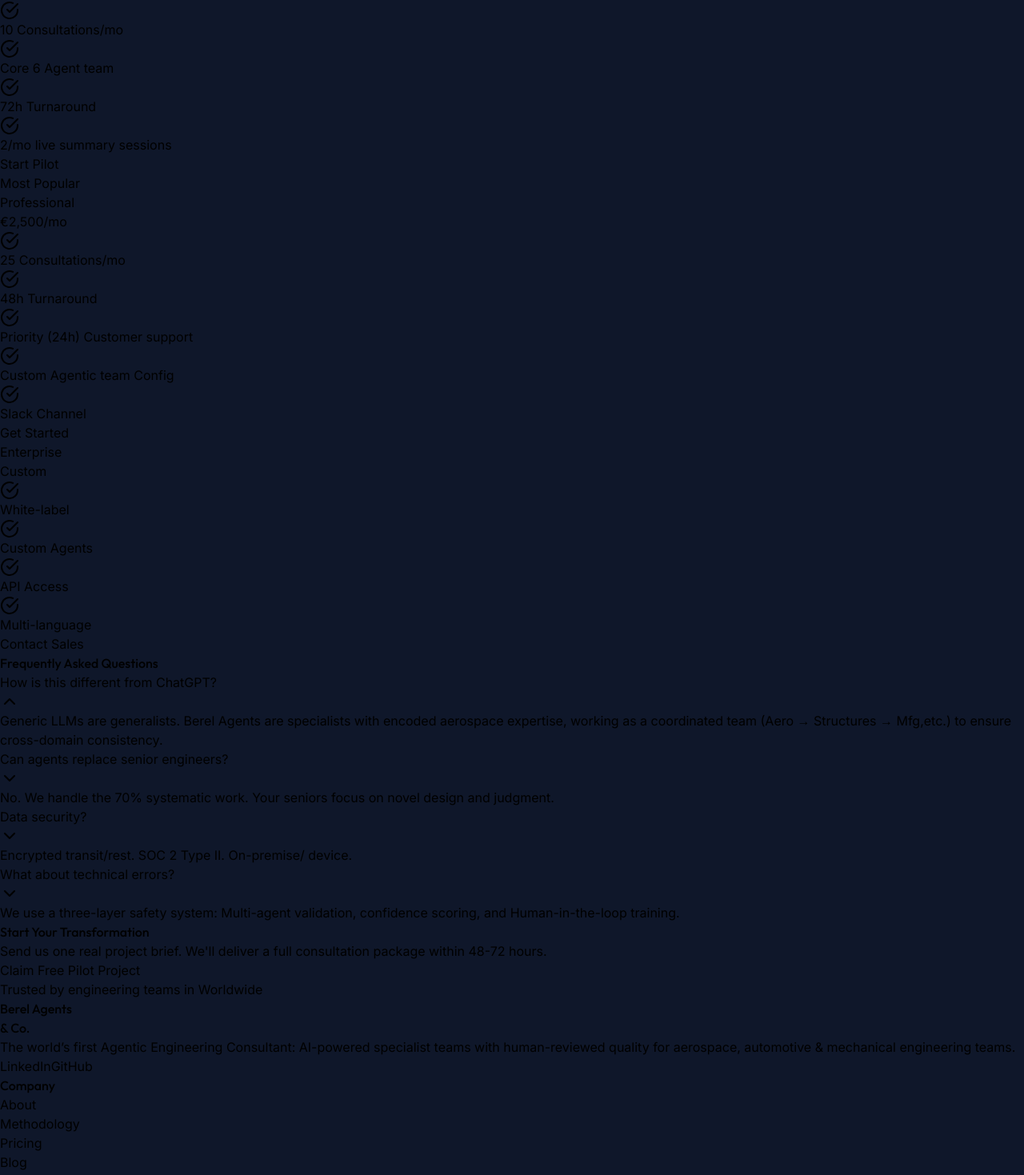
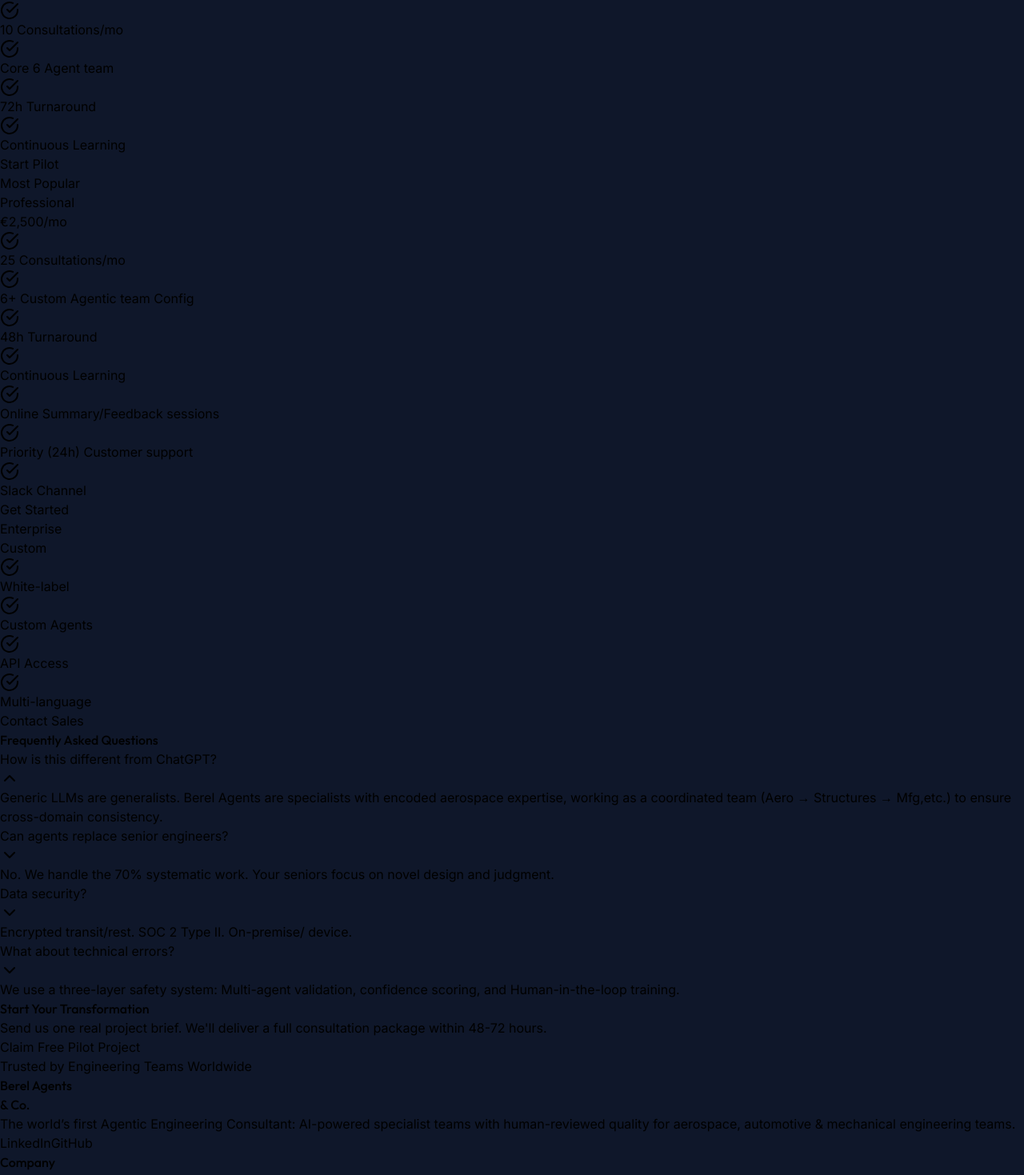
Before and after one commit to shaneniks9911/BerelAgentsWebsite, a React (Vite) app: page / in a window 1280 px wide. Shown: the part 2969-4438 px from the top of the page at 80% size. Built offline with nearby package versions, Linux system fonts and the light colour scheme.

Commit message:
Update Website.jsx

```diff
--- a/src/Website.jsx
+++ b/src/Website.jsx
@@ -568,7 +568,7 @@
           <FadeIn className="h-full">
             <GlassCard className="h-full flex flex-col border-t-4 border-t-slate-700 pt-8">
               <div className="mb-6"><span className="text-slate-400 font-medium">Starter</span><div className="mt-2 flex items-baseline gap-1"><span className="text-4xl font-bold text-white">€1,500</span><span className="text-slate-500">/mo</span></div></div>
-              <ul className="space-y-4 mb-8 flex-1 text-sm text-slate-300">{["10 Consultations/mo", "Core 6 Agent team", "72h Turnaround", "2/mo live summary sessions"].map(f => <li key={f} className="flex gap-3"><CheckCircle className="w-5 h-5 text-slate-600" /> {f}</li>)}</ul>
+              <ul className="space-y-4 mb-8 flex-1 text-sm text-slate-300">{["10 Consultations/mo", "Core 6 Agent team", "72h Turnaround", "Continuous Learning"].map(f => <li key={f} className="flex gap-3"><CheckCircle className="w-5 h-5 text-slate-600" /> {f}</li>)}</ul>
               <Button className="w-full justify-center" onClick={() => openPayment('Starter Plan', '€1,500')}>Start Pilot</Button>
             </GlassCard>
           </FadeIn>
@@ -579,7 +579,7 @@
               <div className="absolute top-0 left-0 w-full h-1.5 bg-gradient-to-r from-violet-500 to-cyan-500"></div>
               <div className="absolute top-4 right-4 px-3 py-1 bg-violet-500/20 border border-violet-500/30 rounded-full text-xs text-violet-300 font-bold uppercase tracking-wider">Most Popular</div>
               <div className="mb-6"><span className="text-violet-400 font-medium">Professional</span><div className="mt-2 flex items-baseline gap-1"><span className="text-4xl font-bold text-white">€2,500</span><span className="text-slate-500">/mo</span></div></div>
-              <ul className="space-y-4 mb-8 flex-1 text-sm text-slate-300">{[" 25 Consultations/mo", "48h Turnaround", "Priority (24h) Customer support", "Custom Agentic team Config", "Slack Channel"].map(f => <li key={f} className="flex gap-3"><CheckCircle className="w-5 h-5 text-violet-400" /> {f}</li>)}</ul>
+              <ul className="space-y-4 mb-8 flex-1 text-sm text-slate-300">{[" 25 Consultations/mo", "6+ Custom Agentic team Config", "48h Turnaround", "Continuous Learning", "Online Summary/Feedback sessions", "Priority (24h) Customer support", "Slack Channel"].map(f => <li key={f} className="flex gap-3"><CheckCircle className="w-5 h-5 text-violet-400" /> {f}</li>)}</ul>
               <Button primary className="w-full justify-center" onClick={() => openPayment('Professional Plan', '€2,500')}>Get Started</Button>
             </GlassCard>
           </FadeIn>
@@ -621,7 +621,7 @@
             <div className="relative z-10 flex flex-col items-center gap-8">
                 <Button primary className="px-12 py-5 text-lg shadow-[0_0_50px_rgba(139,92,246,0.4)] hover:shadow-[0_0_80px_rgba(139,92,246,0.6)]" onClick={() => openBooking("Claim Free Pilot Project")}>Claim Free Pilot Project</Button>
             </div>
-            <p className="relative z-10 mt-10 text-sm text-slate-500 font-medium">Trusted by engineering teams in Worldwide</p>
+            <p className="relative z-10 mt-10 text-sm text-slate-500 font-medium">Trusted by Engineering Teams Worldwide</p>
           </div>
         </FadeIn>
       </Section>
```
